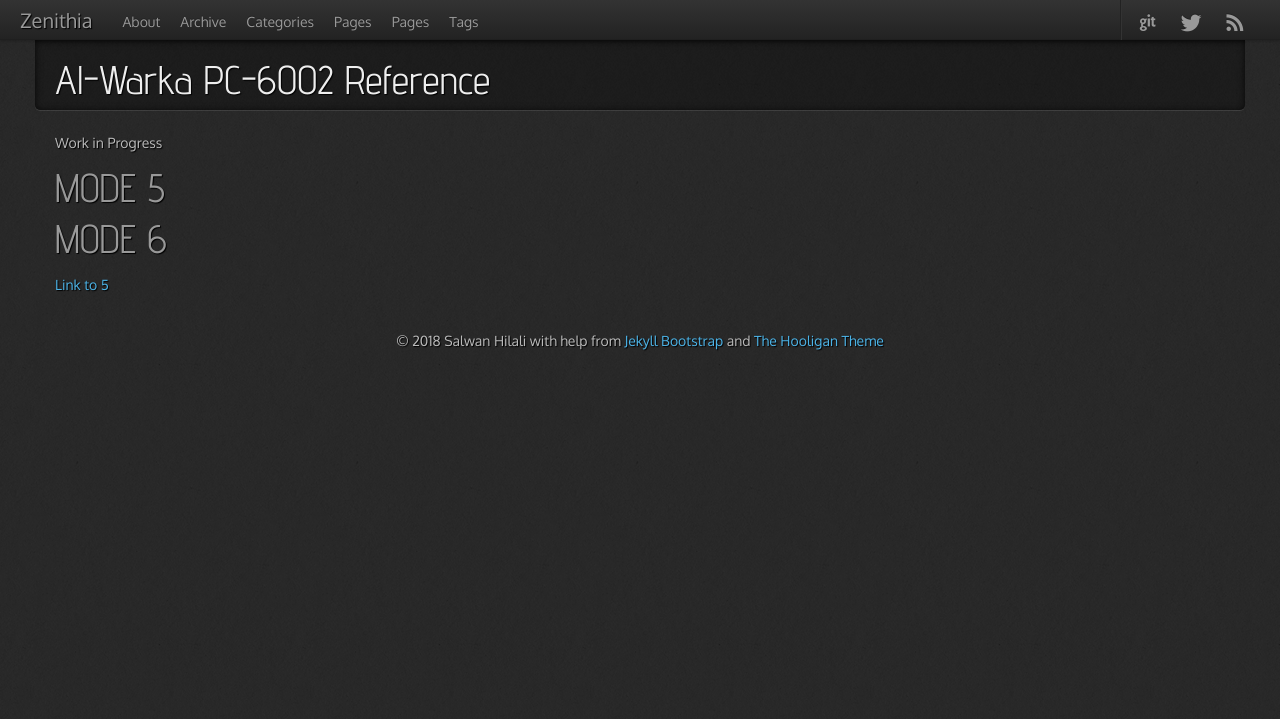
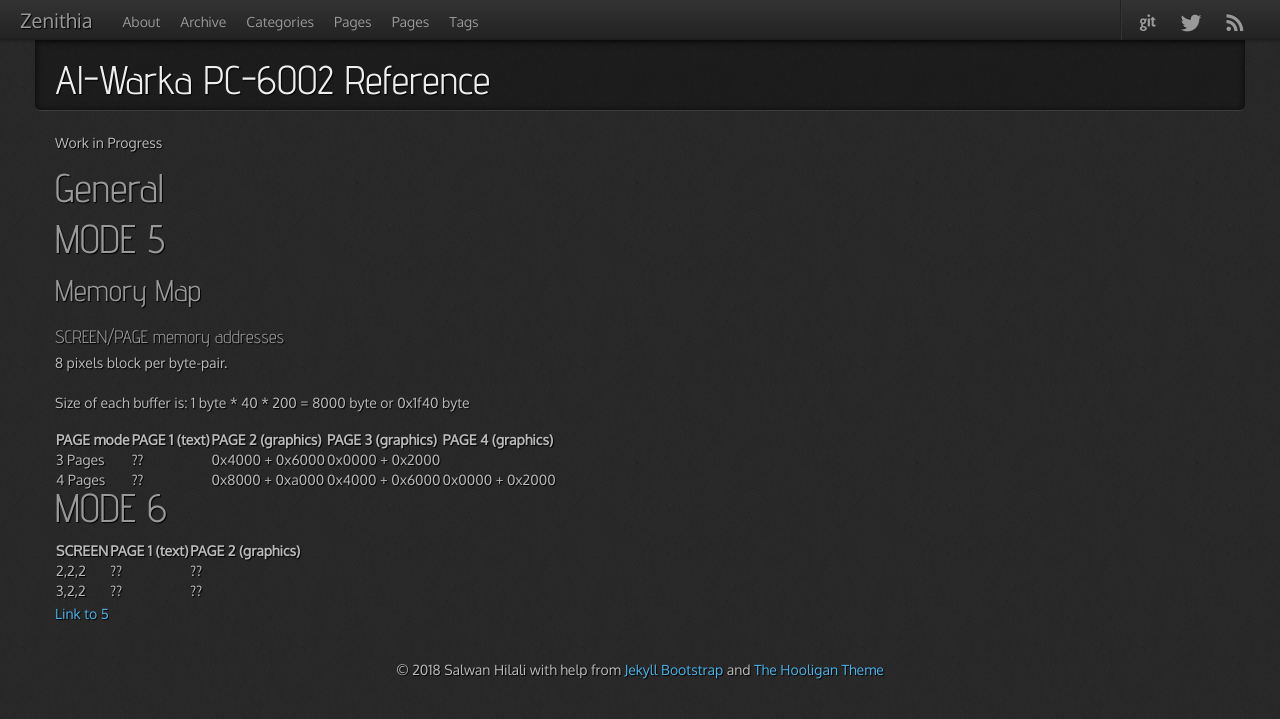
Before and after one commit to Salwan/salwan.github.io, a Jekyll site: the page built from pages/pc6002.md, in a window 1280 px wide. Shown: the top 719 px of the page. Built offline with Jekyll 4.4.1, drawn with Linux system fonts in a browser that asks for light colours; nearby versions of some CDN libraries.

Commit message:
screen buffer addresses

```diff
--- a/pages/pc6002.md
+++ b/pages/pc6002.md
@@ -7,11 +7,35 @@ description: ""
 
 Work in Progress
 
+# General
+{: #general}
+
 # MODE 5
 {: #mode5}
+
+## Memory Map
+
+### SCREEN/PAGE memory addresses
+
+8 pixels block per byte-pair.
+
+Size of each buffer is: 1 byte * 40 * 200 = 8000 byte or 0x1f40 byte
+
+|-----------+---------------+-------------------+-------------------+-------------------|
+| PAGE mode | PAGE 1 (text) | PAGE 2 (graphics) | PAGE 3 (graphics) | PAGE 4 (graphics) |
+|-----------|:--------------|:------------------|:------------------|:------------------|
+| 3 Pages   | ??            | 0x4000 + 0x6000   | 0x0000 + 0x2000   |                   |
+| 4 Pages   | ??            | 0x8000 + 0xa000   | 0x4000 + 0x6000   | 0x0000 + 0x2000   |
+|-----------+---------------+-------------------+-------------------+-------------------|
 
 # MODE 6
 {: #mode6}
 
+|-----------+---------------+-------------------+
+| SCREEN    | PAGE 1 (text) | PAGE 2 (graphics) |
+|-----------|:--------------|:------------------|
+| 2,2,2     | ??            | ??                |
+| 3,2,2     | ??            | ??                |
+|-----------+---------------+-------------------+
 
 [Link to 5](#mode5)
```
